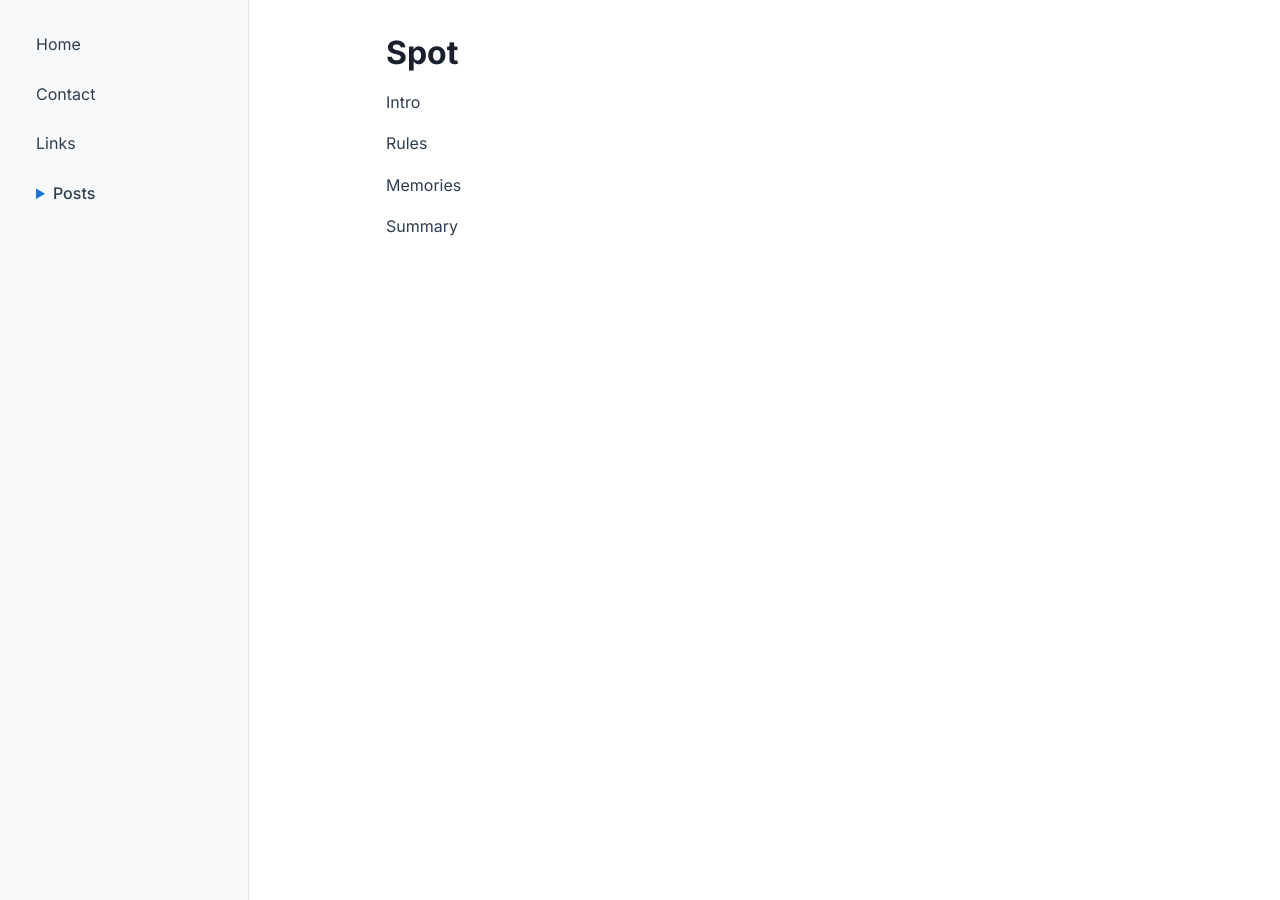
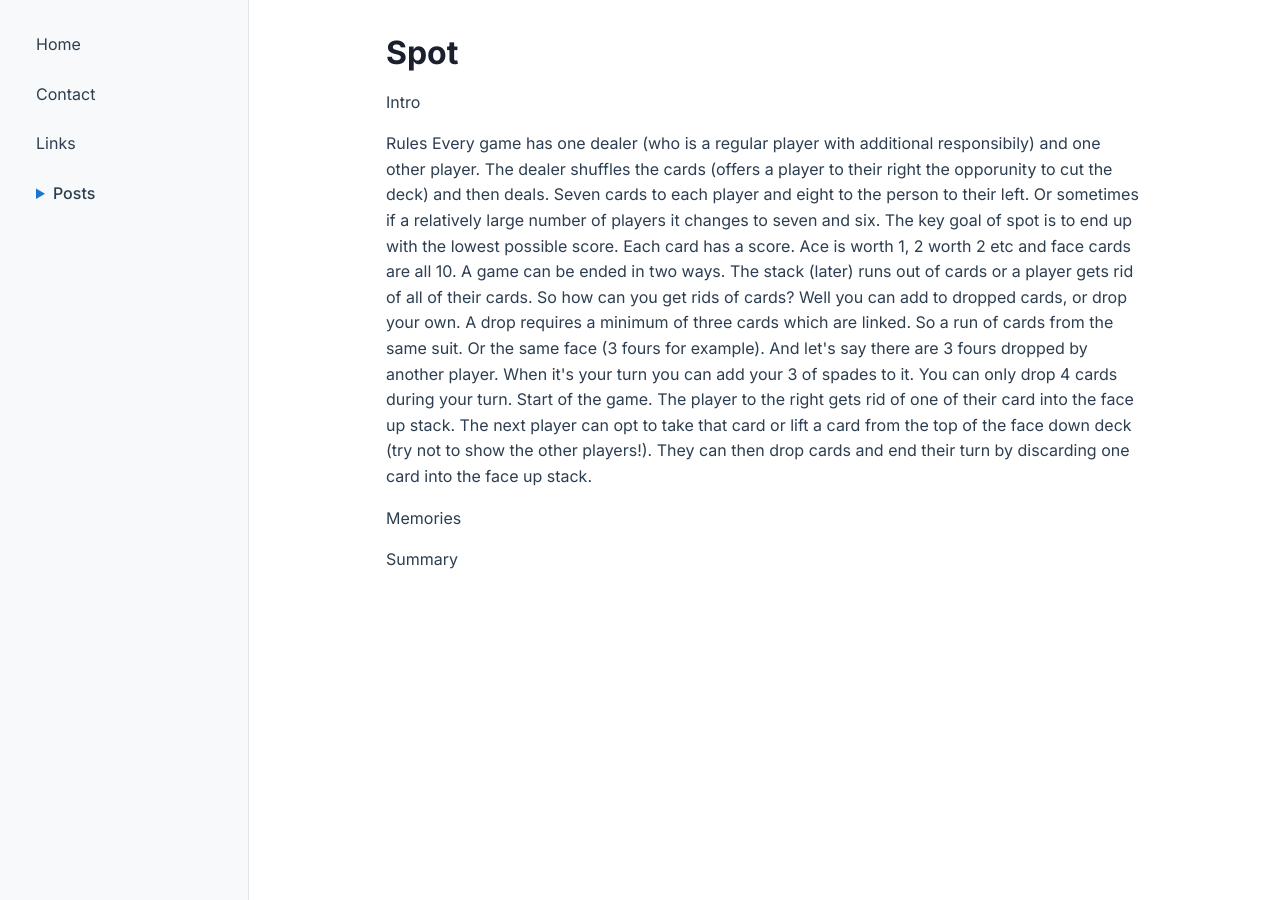
Before and after one commit to liamtreacy/liamtreacy.github.io, a Jekyll site: the page built from posts/spot.html, in a window 1280 px wide. Built offline with Jekyll 4.4.1, drawn with Linux system fonts in a browser that asks for light colours.

Commit message:
First stab at rules

```diff
--- a/posts/spot.html
+++ b/posts/spot.html
@@ -7,7 +7,26 @@ title: The card game Spot
 
 <p>Intro</p>
 
-<p>Rules</p>
+<p>Rules
+
+Every game has one dealer (who is a regular player with additional responsibily) and one other player.
+
+The dealer shuffles the cards (offers a player to their right the opporunity to cut the deck) and then deals. Seven cards to each player and eight to the person to their left. Or sometimes if a relatively large number of players it changes to seven and six.
+
+The key goal of spot is to end up with the lowest possible score. Each card has a score. Ace is worth 1, 2 worth 2 etc and face cards are all 10.
+
+A game can be ended in two ways. The stack (later) runs out of cards or a player gets rid of all of their cards.
+
+So how can you get rids of cards?
+
+Well you can add to dropped cards, or drop your own. A drop requires a minimum of three cards which are linked. So a run of cards from the same suit. Or the same face (3 fours for example).
+
+And let's say there are 3 fours dropped by another player. When it's your turn you can add your 3 of spades to it.
+
+You can only drop 4 cards during your turn.
+
+Start of the game. The player to the right gets rid of one of their card into the face up stack. The next player can opt to take that card or lift a card from the top of the face down deck (try not to show the other players!). They can then drop cards and end their turn by discarding one card into the face up stack.
+</p>
 
 <p>Memories</p>
 
```
